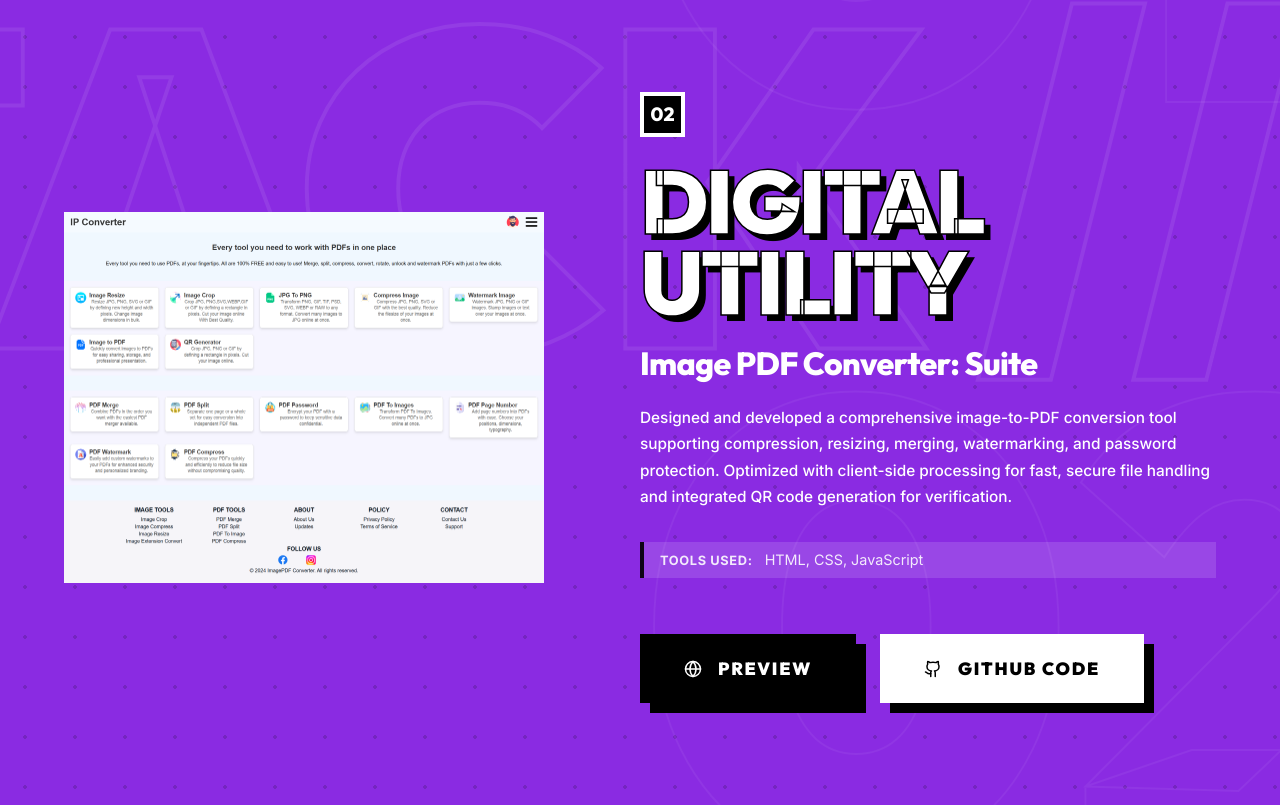
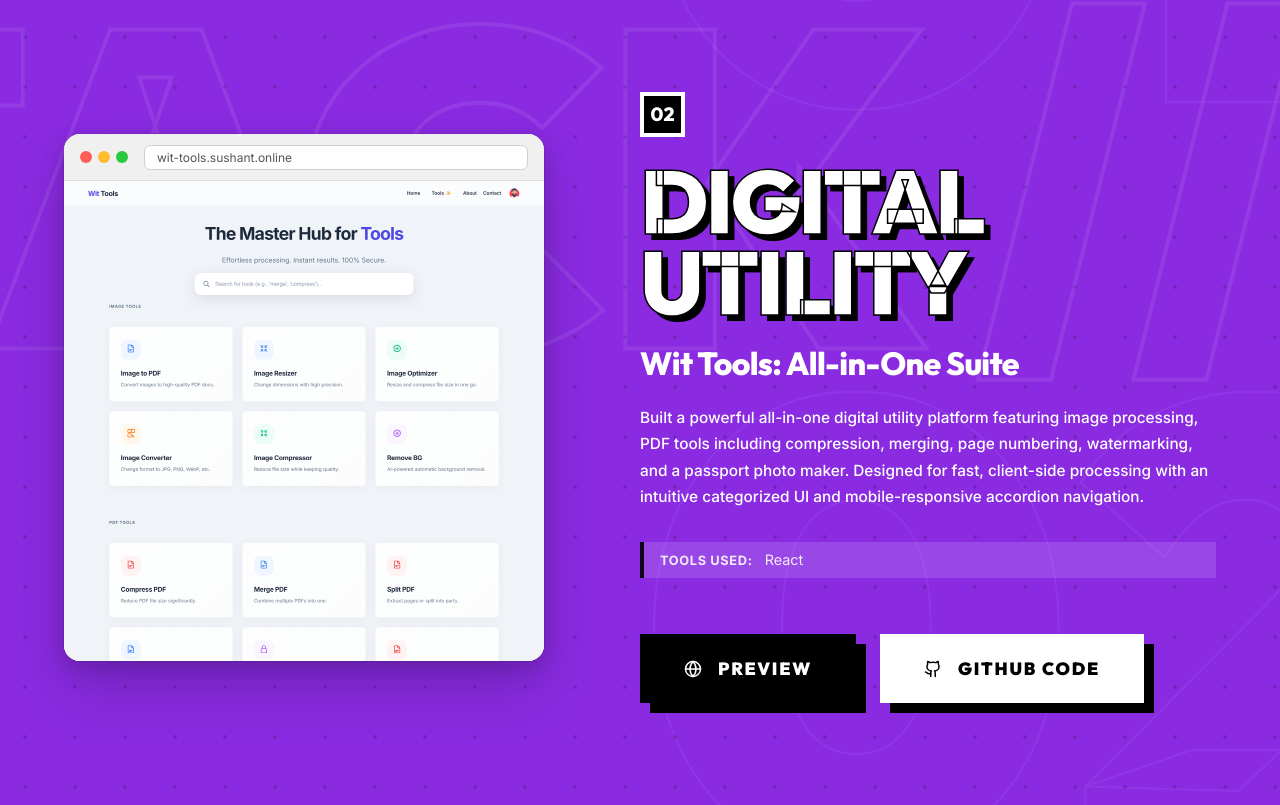
Before and after one commit to Iamsushantgautam/Portfolio-2, a React (Vite) app: page / in a window 1280 px wide. Shown: the part 8675-9480 px from the top of the page. Built offline with nearby package versions, Linux system fonts and the light colour scheme; a web font is replaced by a local one.

Commit message:
wit tool project add

```diff
--- a/src/components/MernProjects.jsx
+++ b/src/components/MernProjects.jsx
@@ -6,6 +6,7 @@ import '../styles/ProjectsList.css'
 import mern1 from '../assets/MERN Project/portfolio1.1.png'
 import mern2 from '../assets/MERN Project/portfolio2-full.png'
 import expenseTrackerImg from '../assets/MERN Project/portfolio3-full.png'
+import wittoolImg from '../assets/MERN Project/wittool.png'
 
 const MERN_PROJECTS = [
   {
@@ -22,14 +23,15 @@ const MERN_PROJECTS = [
   {
     number: '02',
     category: 'Digital Utility',
-    subtitle: 'Image PDF Converter: Suite',
-    period: 'December 2024',
-    description: 'Designed and developed a comprehensive image-to-PDF conversion tool supporting compression, resizing, merging, watermarking, and password protection. Optimized with client-side processing for fast, secure file handling and integrated QR code generation for verification.',
-    img: mern2,
-    live: 'https://imagepdf-converter.netlify.app/',
-    github: 'https://github.com/Iamsushantgautam/ImagePDF-Converter',
-    tech: 'HTML, CSS, JavaScript',
+    subtitle: 'Wit Tools: All-in-One Suite',
+    period: 'March 2025',
+    description: 'Built a powerful all-in-one digital utility platform featuring image processing, PDF tools including compression, merging, page numbering, watermarking, and a passport photo maker. Designed for fast, client-side processing with an intuitive categorized UI and mobile-responsive accordion navigation.',
+    img: wittoolImg,
+    live: 'https://wit-tools.sushant.online',
+    github: 'https://github.com/Iamsushantgautam/Wit-Tools',
+    tech: 'React',
   },
+
   {
     number: '03',
     category: 'Educational Platform',
@@ -101,15 +103,28 @@ function ProjectItem({ project, index }) {
 
       <div className="plist-image-wrap">
         <motion.div
-          className={`plist-img-frame ${project.img === mern2 ? 'full-width-frame' : ''}`}
+          className="plist-browser-mockup"
           style={{ scale: imageScale, rotate: imageRotate }}
         >
-          <img
-            src={project.img}
-            alt={project.subtitle}
-            className="plist-img"
-            style={project.img === mern2 ? { height: 'auto', width: '100%', objectFit: 'contain' } : {}}
-          />
+          {/* Browser Top Bar */}
+          <div className="plist-browser-bar">
+            <div className="plist-browser-dots">
+              <span className="dot red" />
+              <span className="dot yellow" />
+              <span className="dot green" />
+            </div>
+            <div className="plist-browser-url">
+              <span>{project.live.replace('https://', '')}</span>
+            </div>
+          </div>
+          {/* Screenshot */}
+          <div className="plist-browser-screen">
+            <img
+              src={project.img}
+              alt={project.subtitle}
+              className="plist-img"
+            />
+          </div>
         </motion.div>
       </div>
     </motion.div>
--- a/src/styles/ProjectsList.css
+++ b/src/styles/ProjectsList.css
@@ -466,26 +466,108 @@
   width: 100%;
 }
 
+/* ── Browser Mockup Frame ── */
+.plist-browser-mockup {
+  position: relative;
+  width: 100%;
+  border-radius: 16px;
+  background: #ffffff;
+  box-shadow:
+    0 0 0 1px rgba(0, 0, 0, 0.08),
+    0 8px 24px rgba(0, 0, 0, 0.18),
+    0 32px 64px rgba(0, 0, 0, 0.14);
+  overflow: hidden;
+  z-index: 2;
+}
+
+/* Browser Top Bar */
+.plist-browser-bar {
+  display: flex;
+  align-items: center;
+  gap: 1rem;
+  padding: 0.65rem 1rem;
+  background: #f0f0f0;
+  border-bottom: 1px solid #ddd;
+}
+
+.plist-browser-dots {
+  display: flex;
+  gap: 6px;
+  flex-shrink: 0;
+}
+
+.plist-browser-dots .dot {
+  width: 12px;
+  height: 12px;
+  border-radius: 50%;
+  display: inline-block;
+}
+
+.plist-browser-dots .dot.red {
+  background: #ff5f57;
+}
+
+.plist-browser-dots .dot.yellow {
+  background: #ffbd2e;
+}
+
+.plist-browser-dots .dot.green {
+  background: #28c840;
+}
+
+.plist-browser-url {
+  flex: 1;
+  background: #fff;
+  border: 1px solid #d0d0d0;
+  border-radius: 6px;
+  padding: 0.25rem 0.75rem;
+  font-family: 'Inter', monospace;
+  font-size: 0.75rem;
+  color: #555;
+  white-space: nowrap;
+  overflow: hidden;
+  text-overflow: ellipsis;
+}
+
+/* Auto-scroll keyframe — translates the img upward to reveal full page */
+/* @keyframes mockup-scroll {
+  0%   { transform: translateY(0); }
+  45%  { transform: translateY(calc(-100% + 480px)); }
+  55%  { transform: translateY(calc(-100% + 480px)); }
+  100% { transform: translateY(0); }
+} */
+
+/* Screenshot area */
+.plist-browser-screen {
+  width: 100%;
+  height: 480px;
+  overflow: hidden;
+  position: relative;
+  background: #fff;
+}
+
+.plist-browser-screen .plist-img {
+  width: 100%;
+  height: auto;
+  display: block;
+  animation: mockup-scroll 8s ease-in-out infinite;
+  will-change: transform;
+}
+
+/* Pause auto-scroll on hover so user can inspect */
+.plist-browser-mockup:hover .plist-browser-screen .plist-img {
+  animation-play-state: paused;
+}
+
+
+
+/* ── Base frame (used by Shopify & Utility; MERN uses browser-mockup) ── */
 .plist-img-frame {
   position: relative;
   width: 100%;
-  max-width: none;
-  aspect-ratio: 16/10;
-  z-index: 2;
-  border: none;
-  /* Removed as requested */
-  box-shadow: none;
-  /* Removed as requested */
   overflow: hidden;
   background: transparent;
-}
-
-.shopify-store-frame {
-  border: none !important;
-  /* No Border for Shopify */
-  border-radius: 12px;
-  box-shadow: none !important;
-  /* Also remove shadow for seamless feel */
+  z-index: 2;
 }
 
 .plist-img {
@@ -494,16 +576,8 @@
   display: block;
 }
 
-/* For expansive/full-length tool screenshots */
-.full-width-frame {
-  aspect-ratio: auto !important;
-  max-width: none !important;
-  height: auto !important;
-  overflow: visible !important;
-}
+/* ── Shopify Store Frame (For long screenshots) ── */
 
-
-/* ── Shopify Store Frame (For long screenshots) ── */
 .plist-img-frame.shopify-store-frame {
   aspect-ratio: 10/16;
   /* Tall portrait aspect */
```
Also changed, not shown: src/assets/MERN Project/wittool.png (added).
